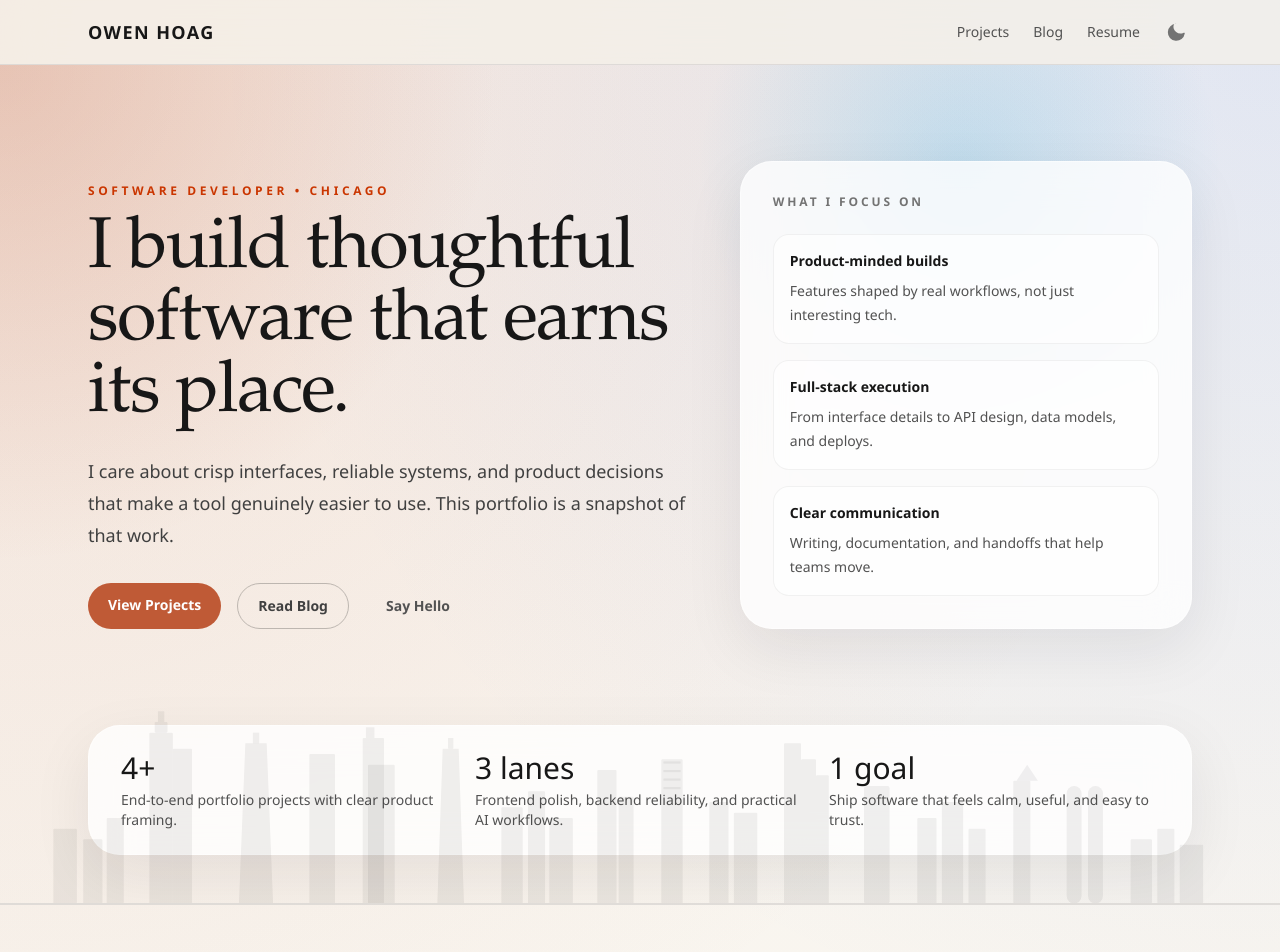
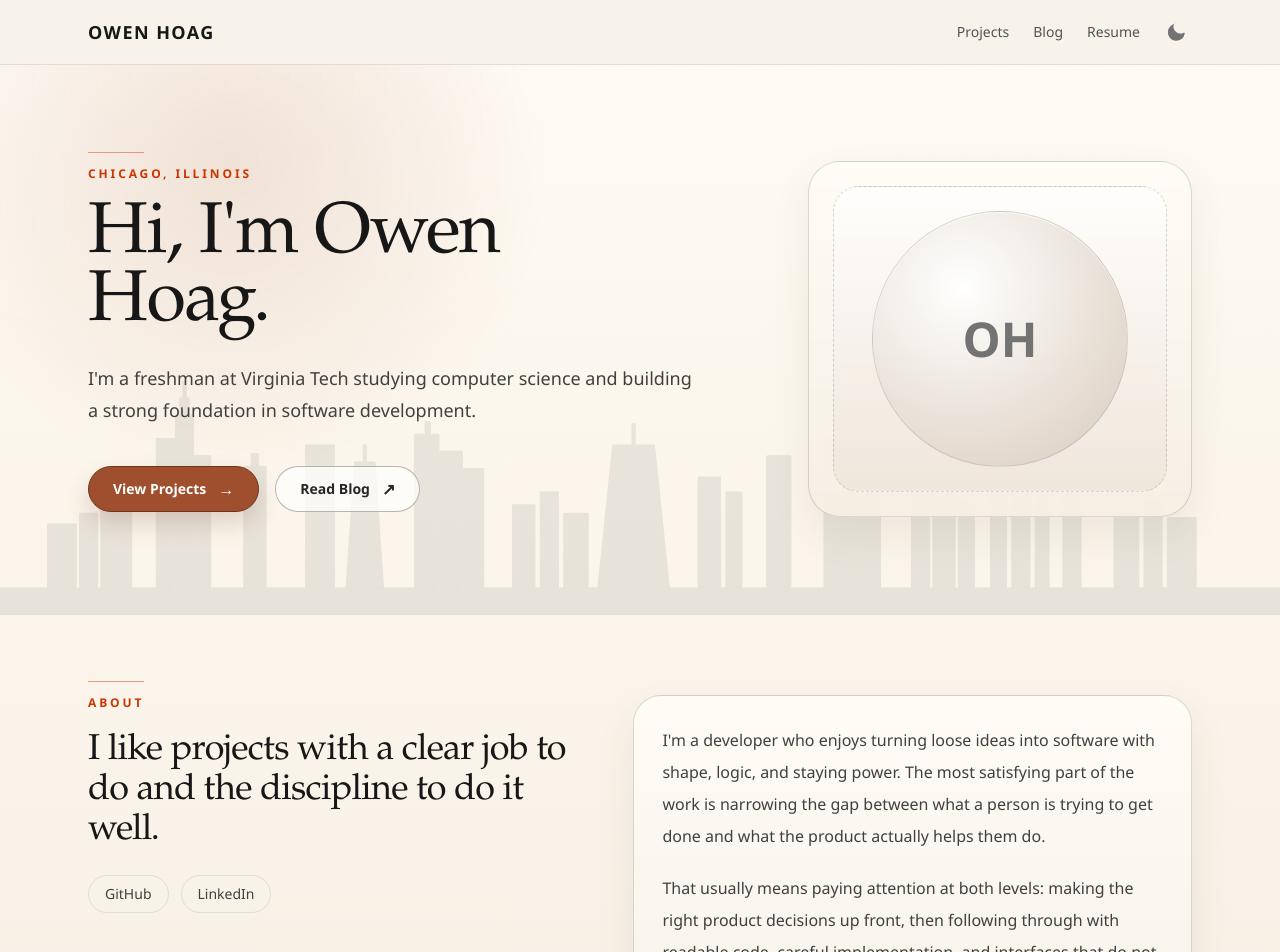
Before and after one commit to owenhoagie/portfolio, a Next.js app: page / in a window 1280 px wide. Shown: the top 952 px of the page. Built offline with nearby package versions, Linux system fonts and the light colour scheme.

Commit message:
Refine homepage design and rebuild Chicago skyline

```diff
--- a/src/app/globals.css
+++ b/src/app/globals.css
@@ -5,26 +5,26 @@
 @theme {
   --font-sans: "Avenir Next", "Segoe UI", "Helvetica Neue", sans-serif;
   --font-display: "Iowan Old Style", "Palatino Linotype", "Book Antiqua", serif;
-  --color-ink: #15191f;
-  --color-accent: #bf5a36;
-  --color-accent-deep: #7f341b;
-  --color-panel: rgba(255, 255, 255, 0.78);
-  --color-panel-dark: rgba(22, 26, 34, 0.76);
+  --color-ink: #1d2730;
+  --color-accent: #9f4f2e;
+  --color-accent-deep: #6d331c;
+  --color-line: rgba(67, 52, 39, 0.18);
+  --color-line-dark: rgba(148, 163, 184, 0.18);
+  --color-surface: rgba(255, 252, 246, 0.92);
+  --color-surface-strong: rgba(245, 238, 228, 0.95);
+  --color-surface-dark: rgba(17, 23, 31, 0.9);
+  --color-surface-dark-strong: rgba(25, 34, 45, 0.96);
 }
 
 html {
   scroll-behavior: smooth;
   background:
-    radial-gradient(circle at top left, rgba(191, 90, 54, 0.15), transparent 32%),
-    radial-gradient(circle at top right, rgba(37, 99, 235, 0.12), transparent 28%),
-    linear-gradient(180deg, #fbf8f3 0%, #f2ede4 100%);
+    linear-gradient(180deg, rgba(255, 250, 241, 0.98) 0%, rgba(242, 234, 222, 0.96) 48%, rgba(232, 225, 214, 0.92) 100%);
 }
 
 html.dark {
   background:
-    radial-gradient(circle at top left, rgba(191, 90, 54, 0.16), transparent 30%),
-    radial-gradient(circle at top right, rgba(14, 116, 144, 0.15), transparent 26%),
-    linear-gradient(180deg, #0c1117 0%, #121821 100%);
+    linear-gradient(180deg, #0e1319 0%, #121922 52%, #18212b 100%);
 }
 
 body {
@@ -45,6 +45,24 @@ h4 {
 
 ::selection {
   background: rgba(191, 90, 54, 0.22);
+}
+
+body::before {
+  content: "";
+  position: fixed;
+  inset: 0;
+  pointer-events: none;
+  background-image:
+    linear-gradient(rgba(255, 255, 255, 0.35) 1px, transparent 1px),
+    linear-gradient(90deg, rgba(140, 118, 96, 0.08) 1px, transparent 1px);
+  background-size: 100% 100%, 32px 32px;
+  mask-image: linear-gradient(180deg, rgba(0, 0, 0, 0.18), transparent 36%);
+}
+
+.dark body::before {
+  background-image:
+    linear-gradient(rgba(255, 255, 255, 0.06) 1px, transparent 1px),
+    linear-gradient(90deg, rgba(148, 163, 184, 0.05) 1px, transparent 1px);
 }
 
 @keyframes fade-up {
@@ -71,15 +89,33 @@ h4 {
   animation-delay: 300ms;
 }
 
-.glass-panel {
-  background: var(--color-panel);
-  backdrop-filter: blur(20px);
-  border: 1px solid rgba(255, 255, 255, 0.45);
-  box-shadow: 0 20px 60px rgba(27, 31, 42, 0.08);
+.surface-panel {
+  background: linear-gradient(180deg, var(--color-surface) 0%, var(--color-surface-strong) 100%);
+  border: 1px solid var(--color-line);
+  box-shadow: 0 18px 40px rgba(80, 61, 45, 0.08);
 }
 
-.dark .glass-panel {
-  background: var(--color-panel-dark);
-  border-color: rgba(148, 163, 184, 0.16);
-  box-shadow: 0 24px 70px rgba(0, 0, 0, 0.32);
+.dark .surface-panel {
+  background: linear-gradient(180deg, var(--color-surface-dark) 0%, var(--color-surface-dark-strong) 100%);
+  border-color: var(--color-line-dark);
+  box-shadow: 0 20px 48px rgba(0, 0, 0, 0.24);
 }
+
+.section-label {
+  letter-spacing: 0.24em;
+}
+
+.eyebrow-rule {
+  position: relative;
+}
+
+.eyebrow-rule::before {
+  content: "";
+  position: absolute;
+  left: 0;
+  top: -0.85rem;
+  width: 3.5rem;
+  height: 1px;
+  background: currentColor;
+  opacity: 0.45;
+}
--- a/src/components/About.tsx
+++ b/src/components/About.tsx
@@ -4,11 +4,11 @@ export default function About() {
       <div className="mx-auto max-w-6xl px-6 py-20">
         <div className="grid gap-10 md:grid-cols-[0.95fr_1.05fr] md:items-start">
           <div>
-            <p className="mb-3 text-xs font-semibold uppercase tracking-[0.24em] text-orange-700 dark:text-orange-300">
+            <p className="section-label eyebrow-rule mb-5 text-xs font-semibold uppercase text-orange-700 dark:text-orange-300">
               About
             </p>
             <h2 className="text-3xl text-neutral-900 dark:text-neutral-100 sm:text-4xl">
-              I like projects with structure, taste, and a real reason to exist.
+              I like projects with a clear job to do and the discipline to do it well.
             </h2>
             <div className="mt-6 flex gap-3">
               <a
@@ -30,23 +30,25 @@ export default function About() {
             </div>
           </div>
 
-          <div className="glass-panel rounded-[2rem] p-7">
+          <div className="surface-panel rounded-[1.75rem] p-7">
             <div className="space-y-5 leading-8 text-neutral-700 dark:text-neutral-300">
               <p>
-                I&apos;m a developer who enjoys turning messy ideas into clear,
-                dependable products. The part I find most satisfying is closing
-                the gap between what people need and what the software actually
-                does.
+                I&apos;m a developer who enjoys turning loose ideas into
+                software with shape, logic, and staying power. The most
+                satisfying part of the work is narrowing the gap between what a
+                person is trying to get done and what the product actually
+                helps them do.
               </p>
               <p>
-                That usually means sweating both the big decisions and the small
-                ones: shaping workflows, keeping code readable, and making sure
-                the final experience feels deliberate instead of accidental.
+                That usually means paying attention at both levels: making the
+                right product decisions up front, then following through with
+                readable code, careful implementation, and interfaces that do
+                not rely on novelty to feel polished.
               </p>
               <p>
-                I also write to sharpen my thinking. The posts here are less
-                about hot takes and more about distilling patterns, tradeoffs,
-                and lessons I want to keep using.
+                I also write as a way of pressure-testing my thinking. The
+                notes here are mostly about patterns, tradeoffs, and lessons
+                that have proved useful enough to keep.
               </p>
             </div>
           </div>
--- a/src/components/BlogCard.tsx
+++ b/src/components/BlogCard.tsx
@@ -5,7 +5,7 @@ export default function BlogCard({ post }: { post: BlogPost }) {
   return (
     <Link
       href={`/blog/${post.slug}`}
-      className="group glass-panel block rounded-[1.5rem] p-6 transition duration-300 hover:-translate-y-1"
+      className="surface-panel group block rounded-[1.5rem] p-6 transition duration-300 hover:-translate-y-1 hover:shadow-[0_18px_40px_rgba(80,61,45,0.1)] dark:hover:shadow-[0_18px_40px_rgba(0,0,0,0.24)]"
     >
       <div className="mb-3 flex items-center justify-between gap-4">
         <h3 className="text-2xl text-neutral-900 transition group-hover:text-sky-800 dark:text-neutral-100 dark:group-hover:text-sky-200">
--- a/src/components/ChicagoSkyline.tsx
+++ b/src/components/ChicagoSkyline.tsx
@@ -1,85 +1,83 @@
 export default function ChicagoSkyline({ className }: { className?: string }) {
   return (
     <svg
-      viewBox="0 0 1200 200"
+      viewBox="0 0 1200 240"
       fill="none"
       xmlns="http://www.w3.org/2000/svg"
       className={className}
       preserveAspectRatio="xMidYMax meet"
       aria-hidden="true"
     >
-      {/* Willis Tower (Sears Tower) */}
-      <rect x="140" y="40" width="22" height="160" rx="1" />
-      <rect x="145" y="30" width="12" height="10" rx="1" />
-      <rect x="148" y="20" width="6" height="10" />
-      <rect x="162" y="55" width="18" height="145" rx="1" />
+      <rect y="216" width="1200" height="24" />
+
+      {/* low-rise left edge */}
+      <rect x="44" y="156" width="28" height="60" rx="1" />
+      <rect x="74" y="146" width="18" height="70" rx="1" />
+      <rect x="94" y="132" width="30" height="84" rx="1" />
+
+      {/* Willis Tower */}
+      <rect x="146" y="76" width="18" height="140" rx="1" />
+      <rect x="164" y="54" width="18" height="162" rx="1" />
+      <rect x="182" y="92" width="16" height="124" rx="1" />
+      <rect x="168" y="38" width="10" height="16" rx="1" />
+      <rect x="171" y="22" width="4" height="16" />
+
+      {/* 311 South Wacker */}
+      <rect x="228" y="102" width="22" height="114" rx="1" />
+      <rect x="235" y="90" width="8" height="12" rx="1" />
+
+      {/* Aon Center */}
+      <rect x="286" y="82" width="28" height="134" rx="1" />
+
+      {/* Two Prudential Plaza */}
+      <polygon points="332,98 352,98 360,216 324,216" />
+      <rect x="340" y="82" width="4" height="16" />
+
+      {/* Trump International Hotel and Tower */}
+      <rect x="388" y="72" width="24" height="144" rx="1" />
+      <rect x="412" y="88" width="22" height="128" rx="1" />
+      <rect x="434" y="104" width="20" height="112" rx="1" />
+      <rect x="398" y="60" width="6" height="12" rx="1" />
+
+      {/* mid-rise cluster */}
+      <rect x="480" y="138" width="22" height="78" rx="1" />
+      <rect x="506" y="126" width="18" height="90" rx="1" />
+      <rect x="528" y="146" width="24" height="70" rx="1" />
 
       {/* John Hancock Center */}
-      <polygon points="230,50 250,50 256,200 224,200" />
-      <rect x="237" y="40" width="6" height="10" />
+      <polygon points="574,82 614,82 628,216 560,216" />
+      <rect x="592" y="62" width="4" height="20" />
 
-      {/* Aon Center */}
-      <rect x="290" y="60" width="24" height="140" rx="1" />
+      {/* Water Tower Place / neighbors */}
+      <rect x="654" y="112" width="22" height="104" rx="1" />
+      <rect x="680" y="126" width="16" height="90" rx="1" />
 
-      {/* Trump Tower */}
-      <rect x="340" y="45" width="20" height="155" rx="1" />
-      <rect x="345" y="70" width="25" height="130" rx="1" />
-      <rect x="343" y="35" width="8" height="10" />
+      {/* Aqua */}
+      <rect x="718" y="92" width="24" height="124" rx="2" />
 
-      {/* Two Prudential Plaza */}
-      <polygon points="415,55 430,55 435,200 410,200" />
-      <rect x="420" y="45" width="5" height="10" />
+      {/* St. Regis Chicago */}
+      <rect x="772" y="74" width="18" height="142" rx="1" />
+      <rect x="790" y="92" width="18" height="124" rx="1" />
+      <rect x="808" y="108" width="18" height="108" rx="1" />
 
-      {/* mid-rise cluster left */}
-      <rect x="470" y="110" width="20" height="90" rx="1" />
-      <rect x="495" y="95" width="16" height="105" rx="1" />
-      <rect x="515" y="120" width="22" height="80" rx="1" />
+      {/* mid-rise lakefront block */}
+      <rect x="854" y="124" width="18" height="92" rx="1" />
+      <rect x="874" y="108" width="22" height="108" rx="1" />
+      <rect x="898" y="132" width="16" height="84" rx="1" />
 
-      {/* 875 N Michigan (old Hancock neighbor) */}
-      <rect x="560" y="75" width="18" height="125" rx="1" />
-      <rect x="580" y="100" width="14" height="100" rx="1" />
-
-      {/* Aqua Tower */}
-      <rect x="620" y="65" width="20" height="135" rx="1" />
-      <rect x="622" y="67" width="16" height="2" />
-      <rect x="622" y="75" width="16" height="2" />
-      <rect x="622" y="83" width="16" height="2" />
-      <rect x="622" y="91" width="16" height="2" />
-
-      {/* mid-rise cluster center */}
-      <rect x="665" y="105" width="18" height="95" rx="1" />
-      <rect x="688" y="115" width="22" height="85" rx="1" />
-
-      {/* St. Regis / Vista Tower */}
-      <rect x="735" y="50" width="16" height="150" rx="1" />
-      <rect x="751" y="65" width="14" height="135" rx="1" />
-      <rect x="765" y="80" width="12" height="120" rx="1" />
-
-      {/* Lake Point Tower */}
-      <rect x="810" y="90" width="24" height="110" rx="2" />
-
-      {/* mid-rise cluster right */}
-      <rect x="860" y="120" width="18" height="80" rx="1" />
-      <rect x="883" y="105" width="20" height="95" rx="1" />
-      <rect x="908" y="130" width="16" height="70" rx="1" />
+      {/* riverfront towers */}
+      <rect x="928" y="120" width="16" height="96" rx="1" />
+      <rect x="948" y="110" width="18" height="106" rx="1" />
+      <rect x="970" y="128" width="14" height="88" rx="1" />
 
       {/* Tribune Tower */}
-      <rect x="950" y="85" width="16" height="115" rx="1" />
-      <polygon points="953,85 963,70 973,85" />
+      <rect x="996" y="114" width="18" height="102" rx="1" />
+      <polygon points="996,114 1005,94 1014,114" />
 
-      {/* Marina City (corn cobs) */}
-      <rect x="1000" y="90" width="14" height="110" rx="7" />
-      <rect x="1020" y="90" width="14" height="110" rx="7" />
-
-      {/* low-rise filler right edge */}
-      <rect x="1060" y="140" width="20" height="60" rx="1" />
-      <rect x="1085" y="130" width="16" height="70" rx="1" />
-      <rect x="1106" y="145" width="22" height="55" rx="1" />
-
-      {/* low-rise filler left edge */}
-      <rect x="50" y="130" width="22" height="70" rx="1" />
-      <rect x="78" y="140" width="18" height="60" rx="1" />
-      <rect x="100" y="120" width="16" height="80" rx="1" />
+      {/* right-side filler */}
+      <rect x="1044" y="144" width="24" height="72" rx="1" />
+      <rect x="1072" y="132" width="18" height="84" rx="1" />
+      <rect x="1094" y="150" width="28" height="66" rx="1" />
     </svg>
   );
 }
--- a/src/components/Hero.tsx
+++ b/src/components/Hero.tsx
@@ -4,101 +4,53 @@ import ChicagoSkyline from "./ChicagoSkyline";
 export default function Hero() {
   return (
     <section className="relative overflow-hidden border-b border-stone-300/70 dark:border-white/10">
-      <div className="absolute inset-x-0 top-0 h-[520px] bg-[radial-gradient(circle_at_top_left,_rgba(191,90,54,0.22),_transparent_36%),radial-gradient(circle_at_75%_20%,_rgba(14,165,233,0.18),_transparent_25%)] dark:bg-[radial-gradient(circle_at_top_left,_rgba(191,90,54,0.22),_transparent_34%),radial-gradient(circle_at_75%_20%,_rgba(34,211,238,0.18),_transparent_25%)]" />
-      <div className="relative z-10 mx-auto grid max-w-6xl gap-10 px-6 py-18 md:grid-cols-[1.15fr_0.85fr] md:items-end md:py-24">
+      <div className="absolute inset-x-0 top-0 h-[540px] bg-[radial-gradient(circle_at_18%_18%,_rgba(159,79,46,0.14),_transparent_28%),linear-gradient(180deg,_rgba(255,255,255,0.25)_0%,_transparent_72%)] dark:bg-[radial-gradient(circle_at_18%_18%,_rgba(159,79,46,0.16),_transparent_30%),linear-gradient(180deg,_rgba(255,255,255,0.04)_0%,_transparent_72%)]" />
+      <div className="relative z-10 mx-auto grid max-w-6xl gap-12 px-6 py-18 md:grid-cols-[1.15fr_0.85fr] md:items-center md:py-24">
         <div>
-          <p className="animate-fade-up mb-4 text-xs font-semibold uppercase tracking-[0.3em] text-orange-700 dark:text-orange-300">
-            Software Developer • Chicago
+          <p className="section-label eyebrow-rule animate-fade-up mb-5 text-xs font-semibold uppercase text-orange-700 dark:text-orange-300">
+            Chicago, Illinois
           </p>
-          <h1 className="animate-fade-up text-5xl leading-none text-neutral-900 dark:text-neutral-100 sm:text-6xl md:text-7xl">
-            I build thoughtful software that earns its place.
+          <h1 className="animate-fade-up max-w-4xl text-5xl leading-[0.95] text-neutral-900 dark:text-neutral-100 sm:text-6xl md:text-7xl">
+            Hi, I&apos;m Owen Hoag.
           </h1>
           <p className="animate-fade-up animation-delay-150 mt-6 max-w-2xl text-lg leading-8 text-neutral-700 dark:text-neutral-300">
-            I care about crisp interfaces, reliable systems, and product
-            decisions that make a tool genuinely easier to use. This portfolio
-            is a snapshot of that work.
+            I&apos;m a freshman at Virginia Tech studying computer science and
+            building a strong foundation in software development.
           </p>
-          <div className="animate-fade-up animation-delay-300 mt-8 flex flex-wrap gap-4">
+          <div className="animate-fade-up animation-delay-300 mt-10 flex flex-wrap gap-4">
             <Link
               href="/projects"
-              className="rounded-full bg-[var(--color-accent)] px-5 py-3 text-sm font-semibold text-white transition hover:bg-[var(--color-accent-deep)]"
+              className="inline-flex items-center gap-3 rounded-full border border-[var(--color-accent-deep)] bg-[var(--color-accent)] px-6 py-3 text-sm font-semibold text-white shadow-[0_12px_24px_rgba(109,51,28,0.18)] transition hover:-translate-y-0.5 hover:bg-[var(--color-accent-deep)] hover:shadow-[0_16px_28px_rgba(109,51,28,0.24)]"
             >
               View Projects
+              <span aria-hidden="true" className="text-base leading-none">
+                →
+              </span>
             </Link>
             <Link
               href="/blog"
-              className="rounded-full border border-stone-400/70 px-5 py-3 text-sm font-semibold text-neutral-700 transition hover:border-stone-700 hover:text-neutral-950 dark:border-white/20 dark:text-neutral-200 dark:hover:border-white/40 dark:hover:text-white"
+              className="inline-flex items-center gap-3 rounded-full border border-stone-400/80 bg-white/70 px-6 py-3 text-sm font-semibold text-neutral-800 transition hover:-translate-y-0.5 hover:border-stone-700 hover:bg-white hover:text-neutral-950 dark:border-white/15 dark:bg-white/5 dark:text-neutral-100 dark:hover:border-white/30 dark:hover:bg-white/8 dark:hover:text-white"
             >
               Read Blog
+              <span aria-hidden="true" className="text-base leading-none">
+                ↗
+              </span>
             </Link>
-            <a
-              href="mailto:owenhoag@vt.edu"
-              className="rounded-full border border-transparent px-5 py-3 text-sm font-semibold text-neutral-600 transition hover:text-neutral-950 dark:text-neutral-300 dark:hover:text-white"
-            >
-              Say Hello
-            </a>
           </div>
         </div>
 
-        <div className="animate-fade-up animation-delay-150 glass-panel rounded-[2rem] p-6 md:p-8">
-          <p className="text-xs font-semibold uppercase tracking-[0.24em] text-neutral-500 dark:text-neutral-400">
-            What I focus on
-          </p>
-          <div className="mt-6 grid gap-4 sm:grid-cols-3 md:grid-cols-1">
-            <div className="rounded-2xl border border-black/5 bg-white/60 p-4 dark:border-white/10 dark:bg-white/5">
-              <p className="text-sm font-semibold text-neutral-900 dark:text-neutral-100">
-                Product-minded builds
-              </p>
-              <p className="mt-2 text-sm leading-6 text-neutral-600 dark:text-neutral-300">
-                Features shaped by real workflows, not just interesting tech.
-              </p>
-            </div>
-            <div className="rounded-2xl border border-black/5 bg-white/60 p-4 dark:border-white/10 dark:bg-white/5">
-              <p className="text-sm font-semibold text-neutral-900 dark:text-neutral-100">
-                Full-stack execution
-              </p>
-              <p className="mt-2 text-sm leading-6 text-neutral-600 dark:text-neutral-300">
-                From interface details to API design, data models, and deploys.
-              </p>
-            </div>
-            <div className="rounded-2xl border border-black/5 bg-white/60 p-4 dark:border-white/10 dark:bg-white/5">
-              <p className="text-sm font-semibold text-neutral-900 dark:text-neutral-100">
-                Clear communication
-              </p>
-              <p className="mt-2 text-sm leading-6 text-neutral-600 dark:text-neutral-300">
-                Writing, documentation, and handoffs that help teams move.
-              </p>
+        <div className="animate-fade-up animation-delay-150 flex justify-center md:justify-end">
+          <div className="surface-panel w-full max-w-sm rounded-[2rem] p-6">
+            <div className="rounded-[1.6rem] border border-dashed border-black/15 bg-[linear-gradient(180deg,rgba(255,255,255,0.72),rgba(239,230,219,0.9))] p-6 text-center dark:border-white/15 dark:bg-[linear-gradient(180deg,rgba(255,255,255,0.05),rgba(255,255,255,0.02))]">
+              <div className="mx-auto flex h-64 w-64 items-center justify-center rounded-full border border-black/10 bg-[radial-gradient(circle_at_35%_30%,rgba(255,255,255,0.95),rgba(215,201,185,0.95))] text-5xl font-semibold text-neutral-500 shadow-[inset_0_1px_0_rgba(255,255,255,0.75)] dark:border-white/10 dark:bg-[radial-gradient(circle_at_35%_30%,rgba(255,255,255,0.12),rgba(255,255,255,0.04))] dark:text-neutral-300">
+                OH
+              </div>
             </div>
           </div>
         </div>
       </div>
 
-      <div className="mx-auto max-w-6xl px-6 pb-12">
-        <div className="glass-panel relative overflow-hidden rounded-[2rem] px-6 py-6 md:px-8">
-          <div className="grid gap-6 md:grid-cols-3">
-            <div>
-              <p className="text-3xl text-neutral-900 dark:text-neutral-100">4+</p>
-              <p className="mt-1 text-sm text-neutral-600 dark:text-neutral-300">
-                End-to-end portfolio projects with clear product framing.
-              </p>
-            </div>
-            <div>
-              <p className="text-3xl text-neutral-900 dark:text-neutral-100">3 lanes</p>
-              <p className="mt-1 text-sm text-neutral-600 dark:text-neutral-300">
-                Frontend polish, backend reliability, and practical AI workflows.
-              </p>
-            </div>
-            <div>
-              <p className="text-3xl text-neutral-900 dark:text-neutral-100">1 goal</p>
-              <p className="mt-1 text-sm text-neutral-600 dark:text-neutral-300">
-                Ship software that feels calm, useful, and easy to trust.
-              </p>
-            </div>
-          </div>
-        </div>
-      </div>
-
-      <ChicagoSkyline className="pointer-events-none absolute bottom-0 left-0 w-full fill-[rgba(21,25,31,0.06)] dark:fill-[rgba(255,255,255,0.06)]" />
+      <ChicagoSkyline className="pointer-events-none absolute bottom-0 left-0 w-full fill-[rgba(21,25,31,0.08)] dark:fill-[rgba(255,255,255,0.08)]" />
     </section>
   );
 }
--- a/src/components/ProjectCard.tsx
+++ b/src/components/ProjectCard.tsx
@@ -5,7 +5,7 @@ export default function ProjectCard({ project }: { project: Project }) {
   return (
     <Link
       href={`/projects/${project.slug}`}
-      className="group glass-panel block rounded-[1.75rem] p-6 transition duration-300 hover:-translate-y-1 hover:shadow-[0_24px_70px_rgba(27,31,42,0.12)] dark:hover:shadow-[0_24px_70px_rgba(0,0,0,0.34)]"
+      className="surface-panel group block rounded-[1.5rem] p-6 transition duration-300 hover:-translate-y-1 hover:shadow-[0_20px_44px_rgba(80,61,45,0.12)] dark:hover:shadow-[0_20px_44px_rgba(0,0,0,0.3)]"
     >
       <div className="mb-5 flex items-center justify-between gap-4">
         <span className="rounded-full bg-orange-100 px-3 py-1 text-xs font-semibold uppercase tracking-[0.18em] text-orange-800 dark:bg-orange-500/10 dark:text-orange-200">
@@ -25,7 +25,7 @@ export default function ProjectCard({ project }: { project: Project }) {
         {project.technologies.map((tech) => (
           <span
             key={tech}
-            className="rounded-full border border-black/5 bg-white/70 px-3 py-1 text-xs font-medium text-neutral-600 dark:border-white/10 dark:bg-white/5 dark:text-neutral-300"
+            className="rounded-full border border-black/8 bg-white/65 px-3 py-1 text-xs font-medium text-neutral-600 dark:border-white/10 dark:bg-white/5 dark:text-neutral-300"
           >
             {tech}
           </span>
```
Also changed, not shown: src/components/ContactSection.tsx (+6 -6 lines), src/components/SkillsList.tsx (+5 -5 lines).
